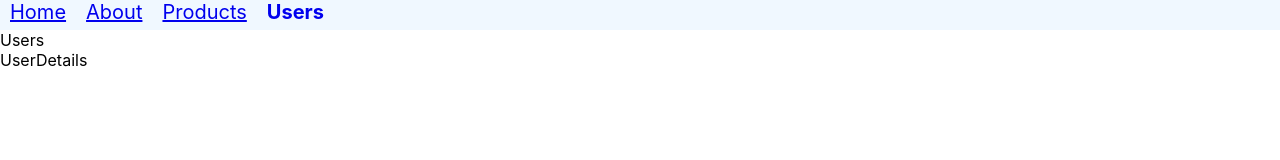
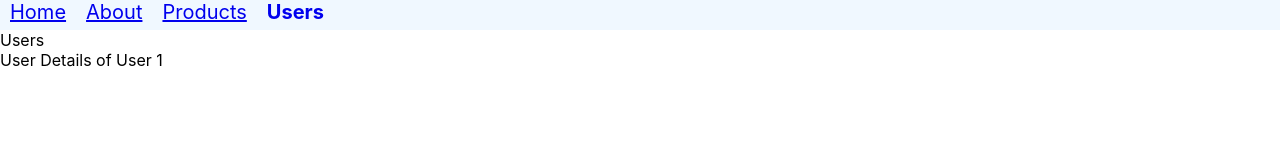
Before and after one commit to manoj633/react-revision, a React (Create React App) app: page /users/1 in a window 1280 px wide. Shown: the top 160 px of the page. Built offline with nearby package versions, Linux system fonts and the light colour scheme.

Commit message:
Extracting URL params

```diff
--- a/src/components/Router/UserDetails.jsx
+++ b/src/components/Router/UserDetails.jsx
@@ -1,5 +1,12 @@
 import React from "react";
+import { useParams } from "react-router-dom";
 
 export const UserDetails = () => {
-  return <div>UserDetails</div>;
+  const params = useParams();
+  const userId = params.userId;
+  return (
+    <>
+      <div>User Details of User {userId}</div>
+    </>
+  );
 };
```
